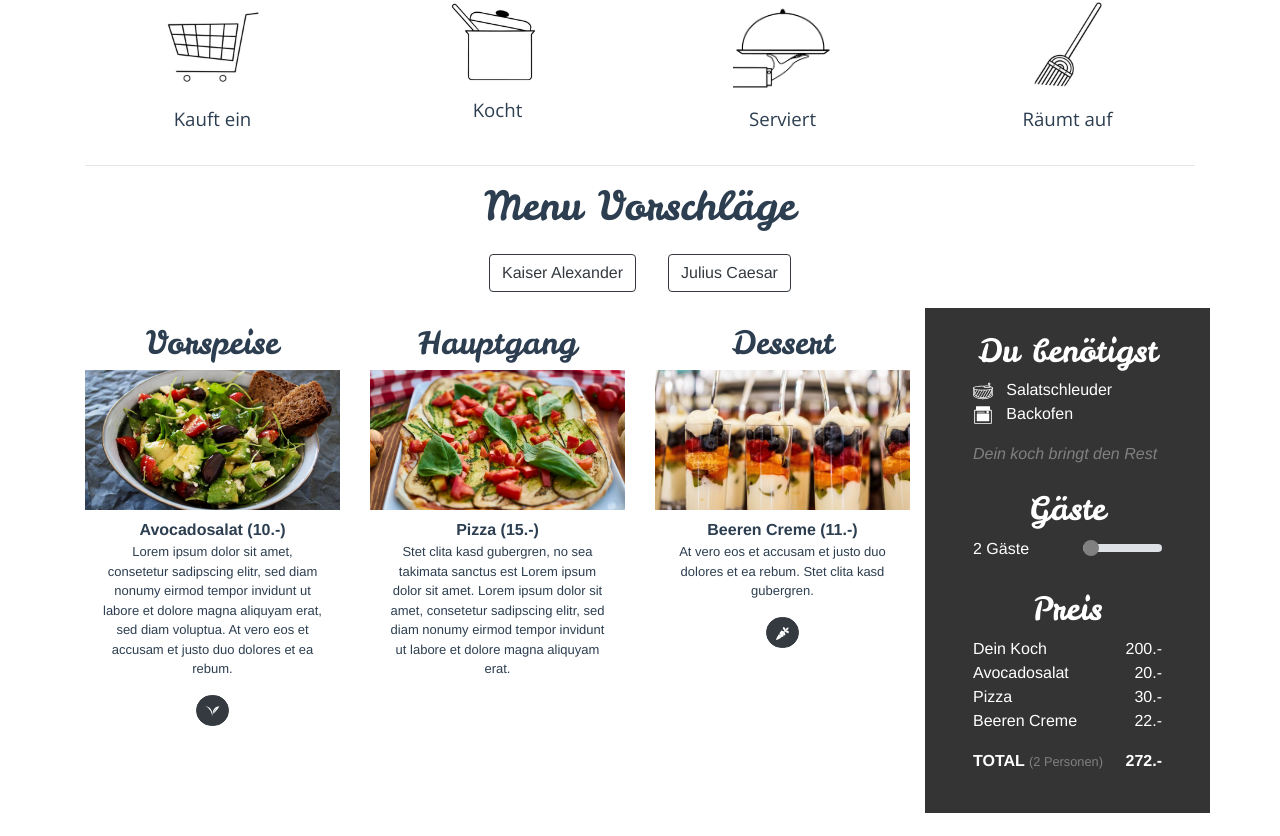
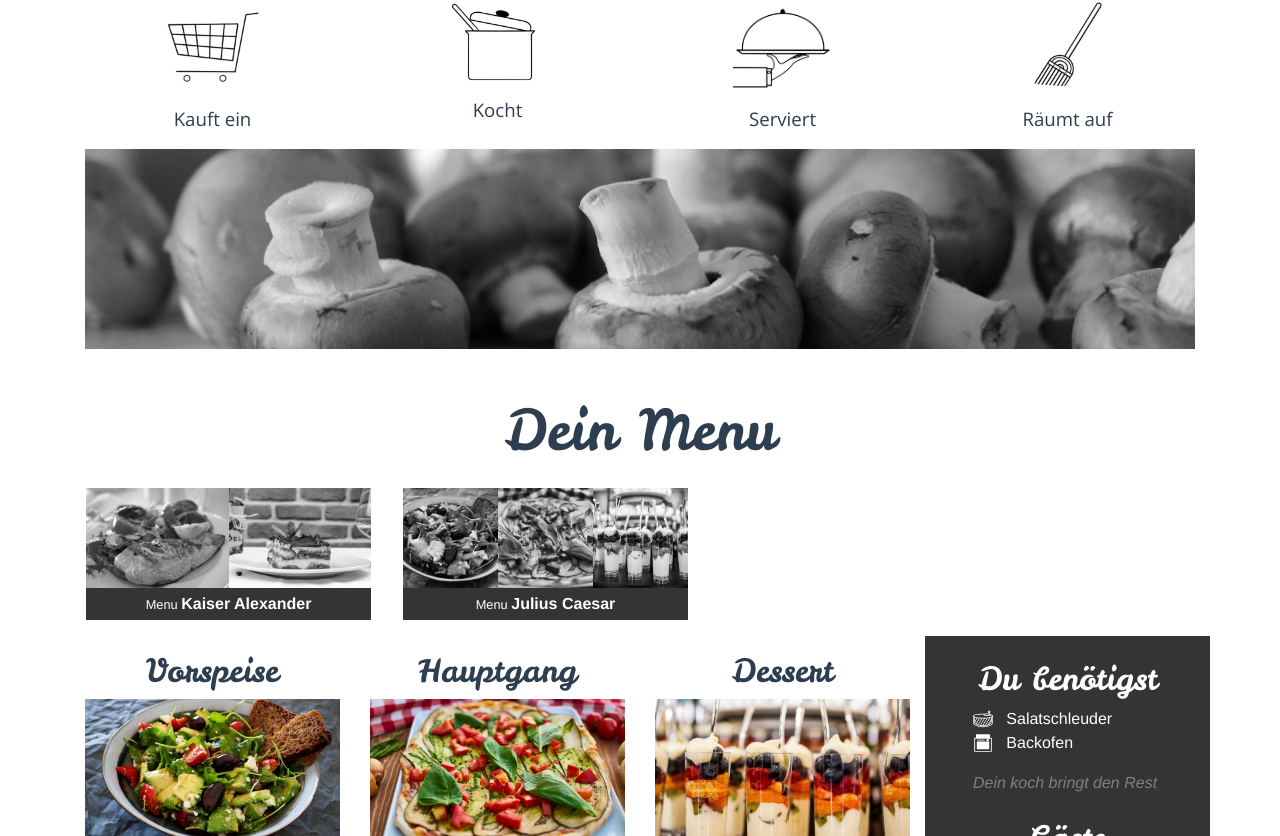
Before and after one commit to turicumtre/kochBeiMirTraining, a Vue app: page / in a window 1280 px wide. Shown: the part 617-1453 px from the top of the page. Built offline with nearby package versions, Linux system fonts and the light colour scheme.

Commit message:
Menu suggestions with pictures.

```diff
--- a/src/components/Home.vue
+++ b/src/components/Home.vue
@@ -32,6 +32,7 @@
       <div class="text-center mt-5">
         <h1 class="display-4">Dein Koch...</h1>
         <DeinKoch/>
+		<img src="../../img/static/brown-mushrooms.jpg" class="object-fit-cover gray-img" height="200px" width="100%" alt="">
       </div>
     </article>
 
@@ -113,6 +114,15 @@
 	.pointer{
 		cursor: pointer;
 	}
+
+	.object-fit-cover {
+		object-fit: cover;
+	}
+
+	.gray-img{
+		-webkit-filter: grayscale(100%); /* Safari 6.0 - 9.0 */
+		filter: grayscale(100%);
+	}
 </style>
 
 <style scoped>
--- a/src/components/Order.vue
+++ b/src/components/Order.vue
@@ -1,16 +1,31 @@
 <template>
 <div>
-	<hr>
 	<div>
-		<h1>Menu Vorschläge</h1>
-			<b-btn class="m-3" variant="outline-dark" v-for="menu in MENUS" :key="menu" v-on:click="selectedMenu=menu">
-				{{menu.name}}
-			</b-btn>
+		<h1 class="mt-5 display-4">Dein Menu</h1>
+		<div class="row">
+			<div class="pointer m-3 col-6 col-md-3 menu-suggestion" v-for="menu in MENUS" :key="menu.id" @click="selectedMenu=menu">
+				<div class="row">
+					<img
+						v-for="course in menu.courseSequence.courses"
+						:key="course.id"
+						:src="require('../../img/coursePictures/'+course.id+'.jpg')"
+						class="object-fit-cover"
+						:alt="'Picture of '+course.id"
+						height="100"
+						:width="100/menu.courseSequence.courses.length+'%'"/>
+				</div>
+				<div class="row invert">
+					<div class="col-12 py-1">
+						<small>Menu </small><b>{{menu.name}}</b>
+					</div>
+				</div>
+			</div>
+		</div>
 	</div>
 	<div class="row">
 		<div class="col-9">
 			<div class="row">
-				<div v-for="course in selectedMenuCourses" :key="course.id" class="pt-3" :class="numSelectedMenuCourses===1?'col-6 col-md-12':numSelectedMenuCourses===2?'col-6 col-md-6':numSelectedMenuCourses===3?'col-6 col-md-4':'col-6 col-md-3'" >
+				<div v-for="course in selectedMenu.courseSequence.courses" :key="course.id" class="pt-3" :class="numSelectedMenuCourses===1?'col-6 col-md-12':numSelectedMenuCourses===2?'col-6 col-md-6':numSelectedMenuCourses===3?'col-6 col-md-4':'col-6 col-md-3'" >
 				<h2>{{course.courseType}}</h2>
 					<img
 						:src="require('../../img/coursePictures/'+course.id+'.jpg')"
@@ -20,9 +35,9 @@
 						width="100%"/>
 					<br/>
 					<div class="mt-2">
-						<b>{{course.nameGerman}} ({{course.pricePerPerson}}.-)</b>
+						<b>{{course.name}} ({{course.pricePerPerson}}.-)</b>
 						<p class="menudescription pl-3 pr-3">
-							{{course.descrGerman}}
+							{{course.descr}}
 						</p>
 						<b-button size="sm" v-show="course.isVegetarian && !course.isVegan" variant="dark" pill :id="course.id+'vegi'">
 							<img
@@ -69,7 +84,7 @@
 					<b-form-input v-model="numPers" type="range" min="2" max="15"></b-form-input>
 				</div>
 			</div>
-			<small v-if="numPers==15"><a style="color:white" href="mailto:info@kochbeimir.ch?subject=Buchung&body=Bei mehr als 15 Gäste sind mehrere Köche erforderlich. Wir erstellen gerne eine Offerte Für Dich.">Mehr als 15 Gäste?</a></small>
+			<small v-if="numPers==15"><a style="color:white" href="mailto:info@kochbeimir.ch?subject=Offerte für mehr als 15 Gäste&body=Bei mehr als 15 Gäste sind mehrere Köche erforderlich. Wir erstellen gerne eine Offerte Für Dich.">Mehr als 15 Gäste?</a></small>
 
 			<h2 class="mt-4">Preis</h2>
 			<table class="table table-borderless">
@@ -78,8 +93,8 @@
 						<td class="left-align p-0">Dein Koch</td>
 						<td class="right-align p-0">200.-</td>
 					</tr>
-					<tr v-for="course in selectedMenuCourses" :key="course.id">
-						<td class="left-align p-0">{{course.nameGerman}}</td>
+					<tr v-for="course in selectedMenu.courseSequence.courses" :key="course.id">
+						<td class="left-align p-0">{{course.name}}</td>
 						<td class="right-align p-0">{{numPers*course.pricePerPerson}}.-</td>
 					</tr>
 					<tr>
@@ -101,6 +116,7 @@ const CourseType = Object.freeze({
   DESSERT: 3,
 });
 
+
 const Required = Object.freeze({
   OVEN: "Backofen",
   STEAMER: "Steamer",
@@ -112,10 +128,10 @@ const Required = Object.freeze({
 });
 
 class Course{
-	constructor(id, nameGerman, descrGerman, pricePerPerson, isVegetarian, isVegan, courseTypes, mustHaves){
+	constructor(id, name, descr, pricePerPerson, isVegetarian, isVegan, courseTypes, mustHaves){
 		this.id = id
-		this.nameGerman = nameGerman
-		this.descrGerman = descrGerman
+		this.name = name
+		this.descr = descr
 		this.pricePerPerson = pricePerPerson
 		this.isVegetarian = isVegetarian
 		this.isVegan = isVegan
@@ -127,23 +143,39 @@ class Course{
 const COURSES = Object.freeze({
   _19AVOCADOSALAD: new Course("19avocadoSalad", "Avocadosalat", "Lorem ipsum dolor sit amet, consetetur sadipscing elitr, sed diam nonumy eirmod tempor invidunt ut labore et dolore magna aliquyam erat, sed diam voluptua. At vero eos et accusam et justo duo dolores et ea rebum.", 10, true, true,[CourseType.STARTER], [Required.SALADSPINNER]),
   _19PIZZA: new Course("19pizza", "Pizza", "Stet clita kasd gubergren, no sea takimata sanctus est Lorem ipsum dolor sit amet. Lorem ipsum dolor sit amet, consetetur sadipscing elitr, sed diam nonumy eirmod tempor invidunt ut labore et dolore magna aliquyam erat.", 15, false, false,[CourseType.MAIN], [Required.OVEN]),
-  _19CREMEFRUECHTE: new Course("19cremeBerries", "Beeren Creme"," At vero eos et accusam et justo duo dolores et ea rebum. Stet clita kasd gubergren.", 11, true, false, [CourseType.DESSERT], []),
+  _19CREMEFRUECHTE: new Course("19cremeBerries", "Beeren Creme","At vero eos et accusam et justo duo dolores et ea rebum. Stet clita kasd gubergren.", 11, true, false, [CourseType.DESSERT], []),
   _19TIRAMISU: new Course("19tiramisu","Mango Tiramisu","sed diam nonumy eirmod tempor invidunt ut labore et dolore magna aliquyam erat, sed diam voluptua. At vero eos et accusam et justo duo dolores et ea rebum.",9,true, false,[CourseType.DESSERT], [Required.BLENDER]),
-  _19LACHS: new Course("19lachsteller", "Lachs", "Lorem", 18, false, false, [CourseType.MAIN], [Required.STEAMER, Required.STOVE, Required.FRYINGPAN])
+  _19LACHS: new Course("19lachsteller", "Lachs", "sanctus est Lorem ipsum dolor sit amet. Lorem ipsum dolor sit amet, consetetur sadipscing elitr, sed diam nonumy eirmod tempor invidunt ut labore et dolore magna aliquyam erat.", 18, false, false, [CourseType.MAIN], [Required.STEAMER, Required.STOVE, Required.FRYINGPAN])
 });
 
 class Menu{
-	constructor(name, courses){
+	constructor(name, courseSequence){
 		this.name = name
-		this.courses = courses
+		this.courseSequence = courseSequence
 	}
 }
 
 class CourseSequence{
 	constructor(Vorspeise, Hauptgang, Dessert){
-		this.Vorspeise = Vorspeise,
-		this.Hauptgang = Hauptgang,
+		this.courses = []
+
+		this.Vorspeise = Vorspeise
+		if (Vorspeise != null){
+			this.Vorspeise.courseType = "Vorspeise"
+			this.courses.push(Vorspeise)
+		}
+
+		this.Hauptgang = Hauptgang
+		if (Hauptgang != null){
+			this.Hauptgang.courseType= "Hauptgang"
+			this.courses.push(Hauptgang)
+		}
+
 		this.Dessert = Dessert
+		if(Dessert != null){
+			this.Dessert.courseType = "Dessert"
+			this.courses.push(Dessert)
+		}
 	}
 }
 
@@ -164,29 +196,18 @@ var data = function(){
 var computed = {
 	allRequired: function(){
 		var set = new Set();
-		for (var key in this.selectedMenu.courses)
-			if (this.selectedMenu.courses[key])
-				for(var mustHave of this.selectedMenu.courses[key].mustHaves)
-					set.add(mustHave);
+		for (var course of this.selectedMenu.courseSequence.courses)
+			for(var mustHave of course.mustHaves)
+				set.add(mustHave);
 		return set;
 	},
-	selectedMenuCourses: function(){
-		var definedCourses = {}
-		for(var key in this.selectedMenu.courses){
-			if(this.selectedMenu.courses[key]!=null){
-				definedCourses[key] = this.selectedMenu.courses[key]
-				definedCourses[key].courseType = key
-			}
-		}
-		return definedCourses;
-	},
 	numSelectedMenuCourses: function(){
-		return this.selectedMenuCourses?Object.keys(this.selectedMenuCourses).length:null;
+		return this.selectedMenu.courseSequence.courses.length;
 	},
 	totalPriceCHF: function(){
 		var sum=200;
-		for (var key in this.selectedMenuCourses)
-			sum += this.numPers*this.selectedMenuCourses[key].pricePerPerson;
+		for (var course of this.selectedMenu.courseSequence.courses)
+			sum += this.numPers*course.pricePerPerson;
 		return sum;
 	},
 }
@@ -221,12 +242,22 @@ ul {
   text-align: right;
 }
 
-.object-fit-cover {
-    object-fit: cover;
+.menudescription{
+	font-size: small;
 }
 
-.menudescription{
-	font-size: small;
+.menu-suggestion{
+	/* object-fit: cover; */
+	-webkit-filter: grayscale(100%); /* Safari 6.0 - 9.0 */
+  	filter: grayscale(100%);
+	transition:0.5s;
+}
+
+.menu-suggestion:hover{
+	-webkit-filter: grayscale(0%); /* Safari 6.0 - 9.0 */
+  	filter: grayscale(0%);
+	transition:0.5s;
+	transform: scale(1.2);
 }
 
 /** numPers Slider */
```
Also changed, not shown: img/static/brown-mushrooms.jpg (added).
